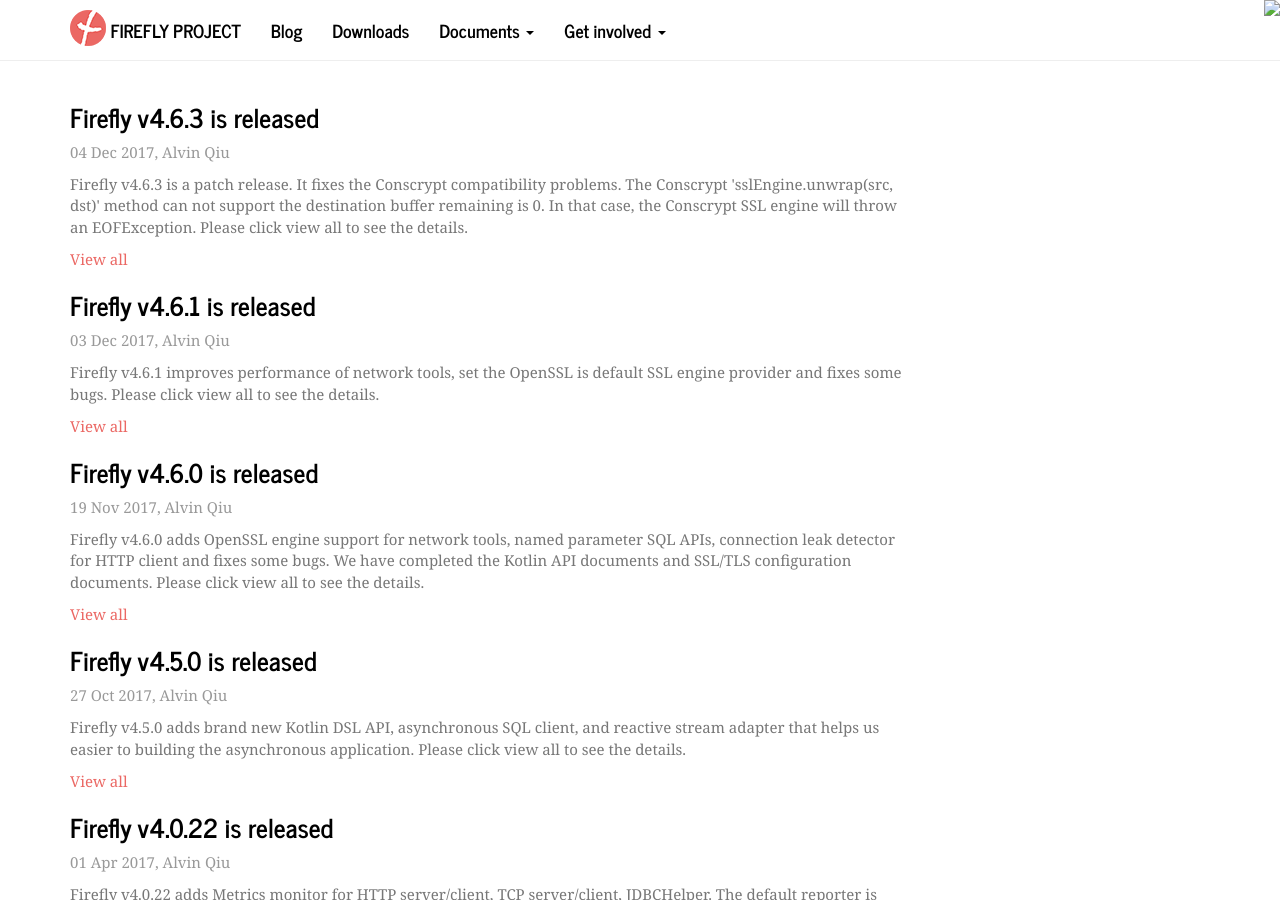
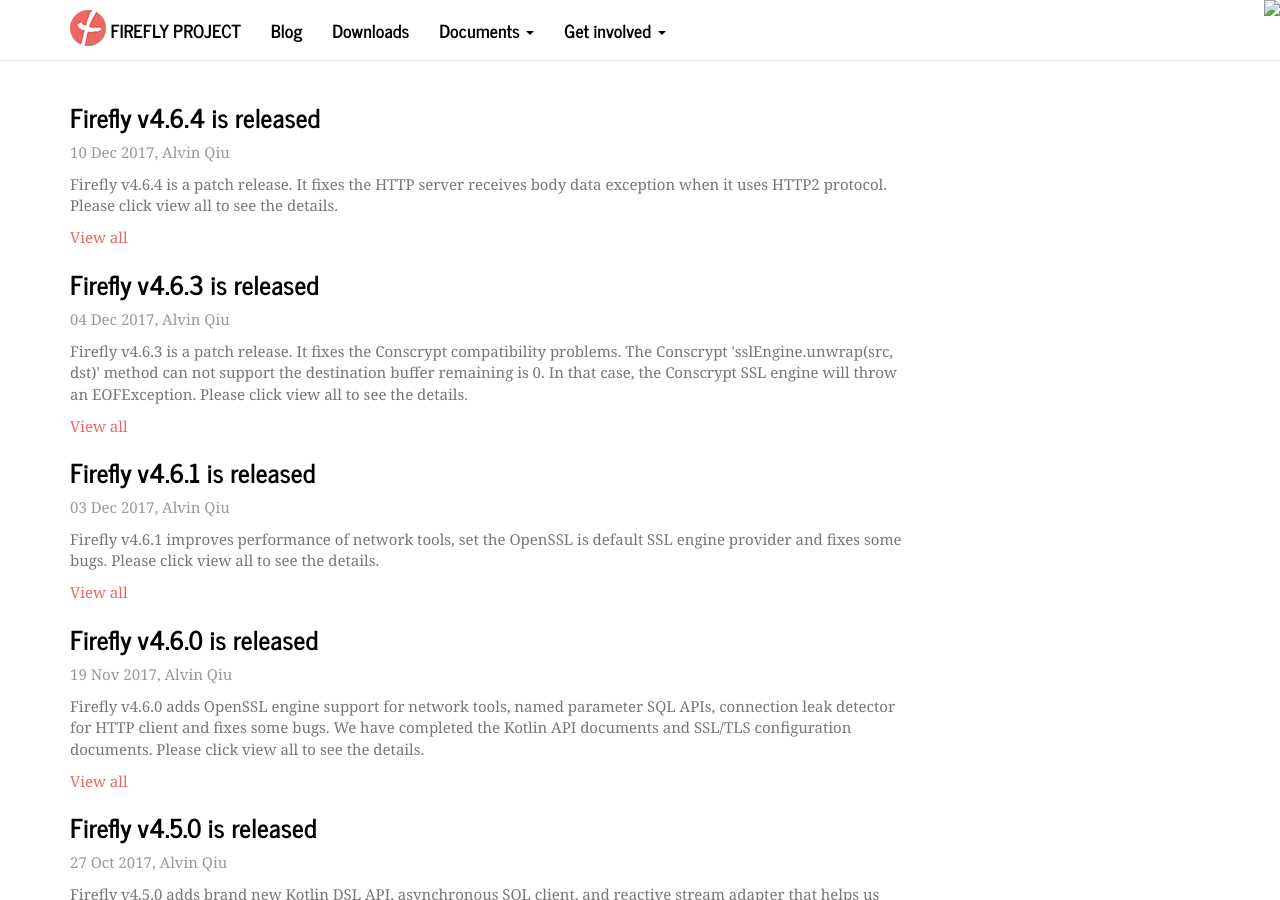
Before and after one commit to hypercube1024/firefly, a Jekyll site: the page built from blog/index.html, in a window 1280 px wide and 900 px high. Built offline with Jekyll 4.4.1, drawn with Linux system fonts in a browser that asks for light colours; the list of posts is cut into pages by our own code.

Commit message:
[doc]: 4.6.4 release

````diff
--- a/_data/global.yml
+++ b/_data/global.yml
@@ -1,4 +1,4 @@
 downloadURL : https://github.com/hypercube1024/firefly
 githubURL : https://github.com/hypercube1024/firefly
 qqgroupURL : http://qgc.qq.com/4691508
-releaseVersion : 4.6.3
+releaseVersion : 4.6.4
--- /dev/null
+++ b/_posts/2017-12-11-firefly-4.6.4-release.md
@@ -0,0 +1,21 @@
+---
+
+category : release
+title: Firefly v4.6.4 is released
+date: "2017-12-11 00:00:00 +0800"
+author: Alvin Qiu
+excerpt: Firefly v4.6.4 is a patch release. It fixes the HTTP server receives body data exception when it uses HTTP2 protocol.  Please click view all to see the details.
+
+---
+<p class="text-muted"> {{ page.date | date_to_string }}, {{ page.author }}</p>
+
+Firefly v4.6.4 is a patch release. It fixes the HTTP server receives body data error when it uses HTTP2 protocol. The HTTP2 uses DATA frames to carry message payloads. The chunked transfer encoding defined in Section 4.1 of [RFC7230] MUST NOT be used in the HTTP2.
+
+If the client can not know the data size and sends stream data that does not contain `Content-Length` header, the HTTPBodyHandler cannot process this case correctly. We add a compatibility method to fix this problem. Such as:
+```java
+public boolean isChunked(SimpleRequest request) {
+    String transferEncoding = request.getFields().get(HttpHeader.TRANSFER_ENCODING);
+    return HttpHeaderValue.CHUNKED.asString().equals(transferEncoding)
+            || (request.getHttpVersion() == HttpVersion.HTTP_2 && request.getContentLength() < 0);
+}
+```
````
